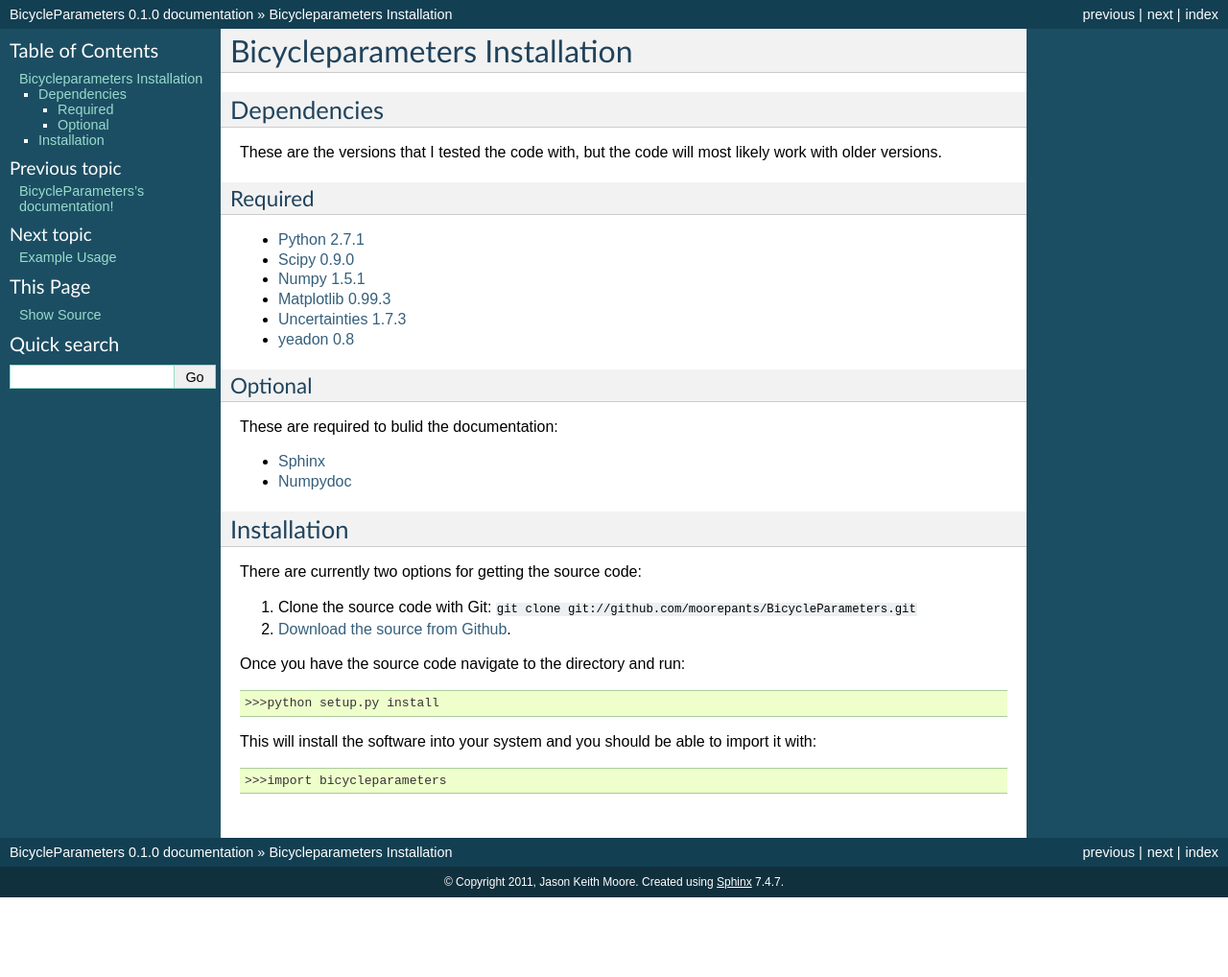
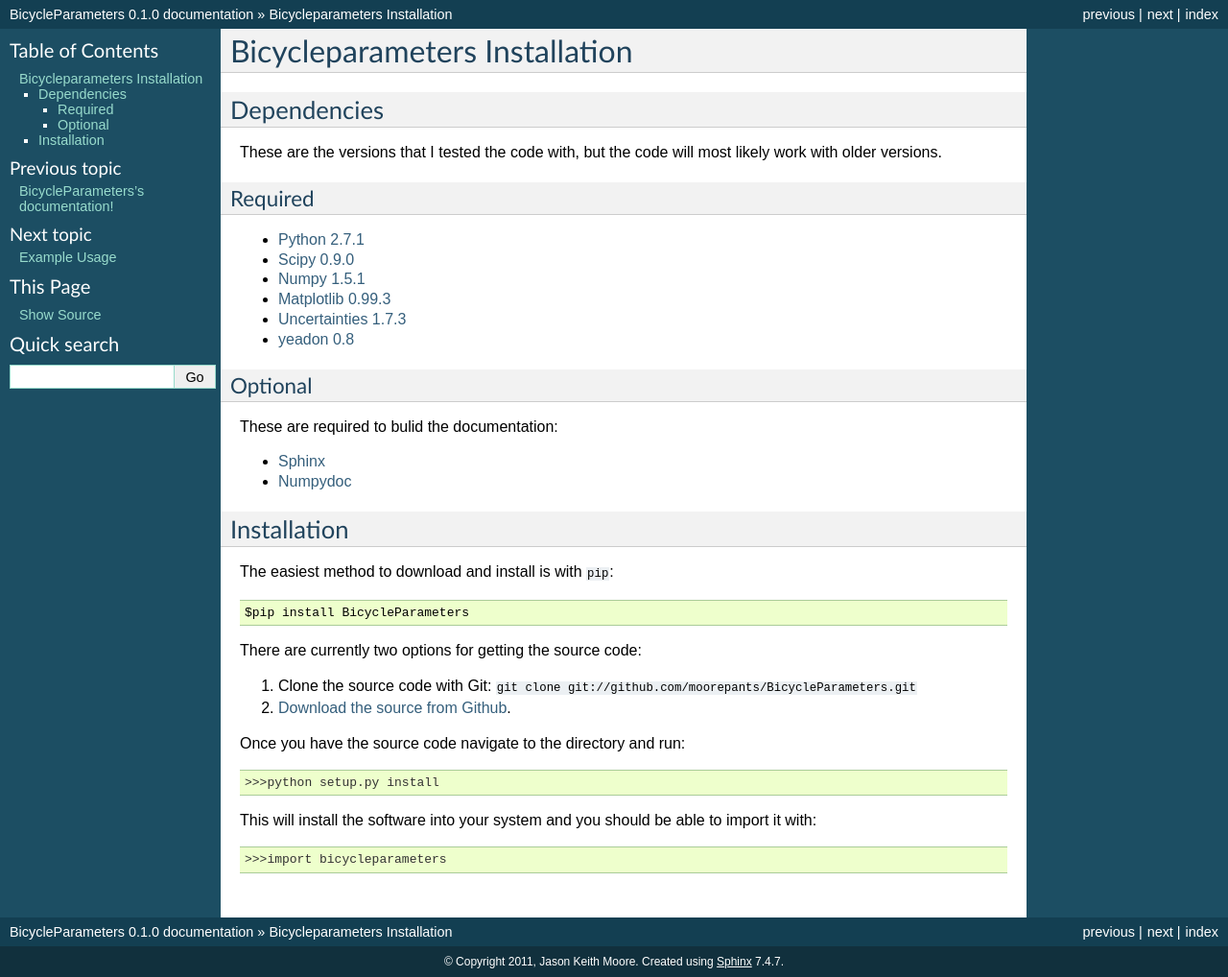
Before and after one commit to moorepants/BicycleParameters, a Sphinx documentation site: the page built from docs/installation.rst, in a window 1280 px wide. Shown: the whole page at 96% size. Built offline with Sphinx 7.4.7, drawn with Linux system fonts in a browser that asks for light colours; pages that are not in the unit, such as notebooks, are missing from menus; before the commit the page ends 935 px from its top, so only the background shows below that.

Commit message:
added info on installing with pip

```diff
--- a/README.rst
+++ b/README.rst
@@ -28,6 +28,11 @@
 
 Installation
 ============
+
+The easiest method to download and install is with ``pip``::
+
+  $pip install BicycleParameters
+
 There are currently two options for getting the source code:
 
 1. Clone the source code with Git: ``git clone
--- a/docs/installation.rst
+++ b/docs/installation.rst
@@ -25,6 +25,11 @@
 
 Installation
 ============
+
+The easiest method to download and install is with ``pip``::
+
+  $pip install BicycleParameters
+
 There are currently two options for getting the source code:
 
 1. Clone the source code with Git: ``git clone
```
